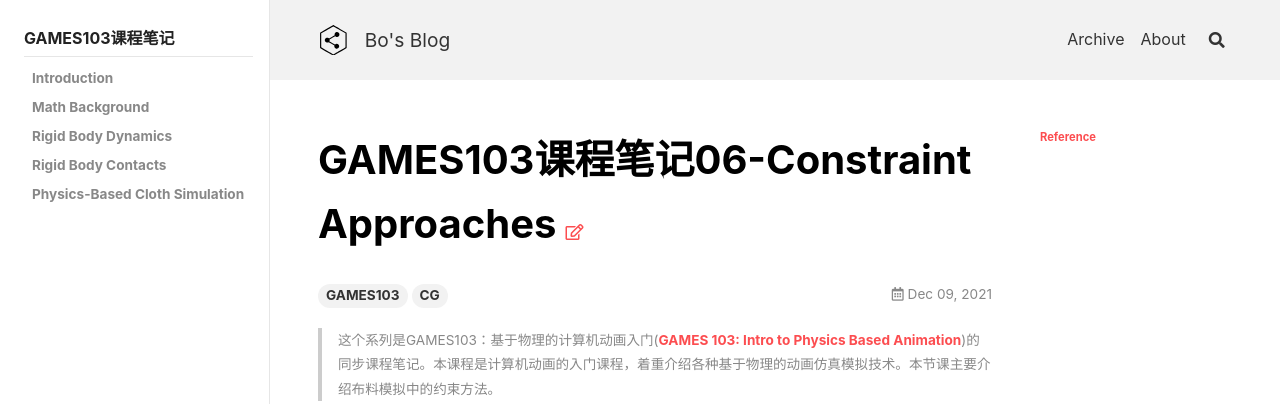
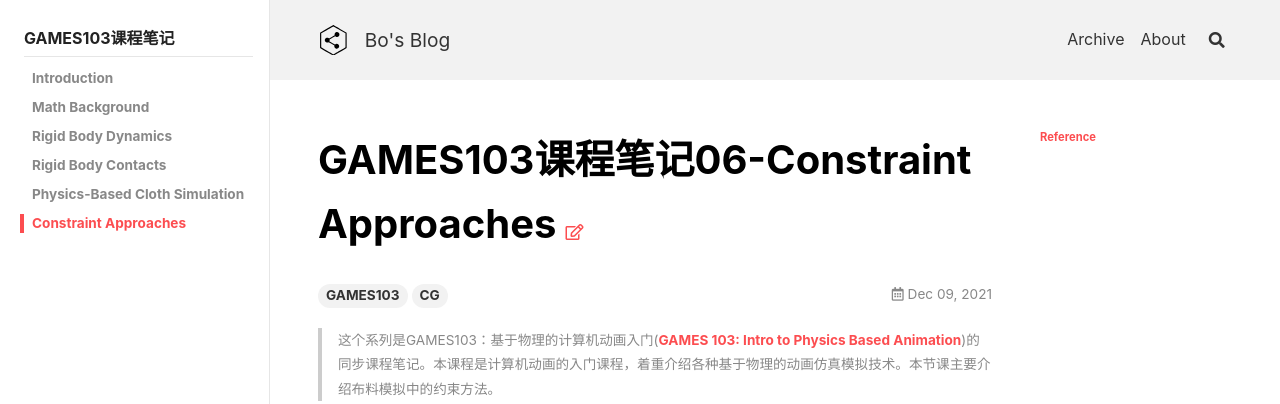
Before and after one commit to peng00bo00/peng00bo00_previous_blog, a Jekyll site: the page built from _posts/2021-12-09-GAMES103-NOTES-06.md, in a window 1280 px wide. Shown: the top 404 px of the page. Built offline with Jekyll 4.4.1, drawn with Linux system fonts in a browser that asks for light colours; nearby versions of some CDN libraries.

Commit message:
Update navigation.yml

```diff
--- a/_data/navigation.yml
+++ b/_data/navigation.yml
@@ -190,3 +190,5 @@ GAMES103:
         url: /2021/11/24/GAMES103-NOTES-04.html
       - title: Physics-Based Cloth Simulation
         url: /2021/11/30/GAMES103-NOTES-05.html
+      - title: Constraint Approaches
+        url: /2021/12/09/GAMES103-NOTES-06.html
```
